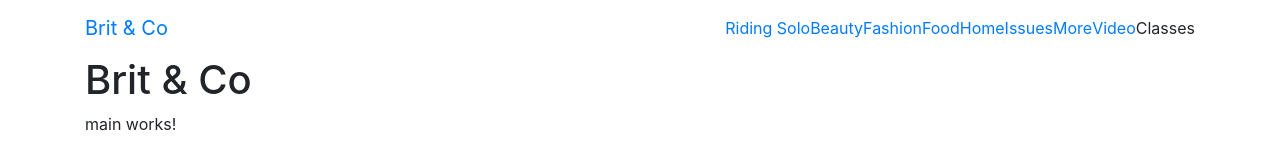
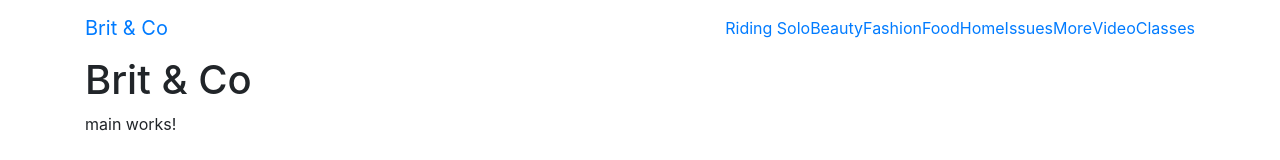
Before and after one commit to kihuynh/clone, an Angular app: page / in a window 1280 px wide. Shown: the top 160 px of the page. Built offline with nearby package versions, Linux system fonts and the light colour scheme.

Commit message:
add routerlink to classes

```diff
--- a/src/app/app.component.html
+++ b/src/app/app.component.html
@@ -12,7 +12,7 @@
       <a routerLink="issues">Issues</a>
       <a routerLink="more">More</a>
       <a routerLink="video">Video</a>
-      <a>Classes</a>
+      <a routerLink="classes">Classes</a>
     </ul>
   </div>
 </nav>
```
